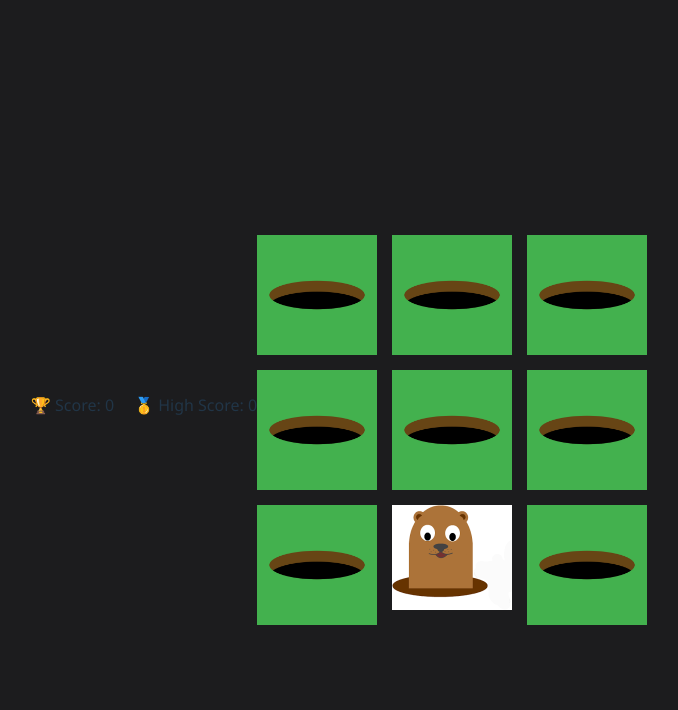
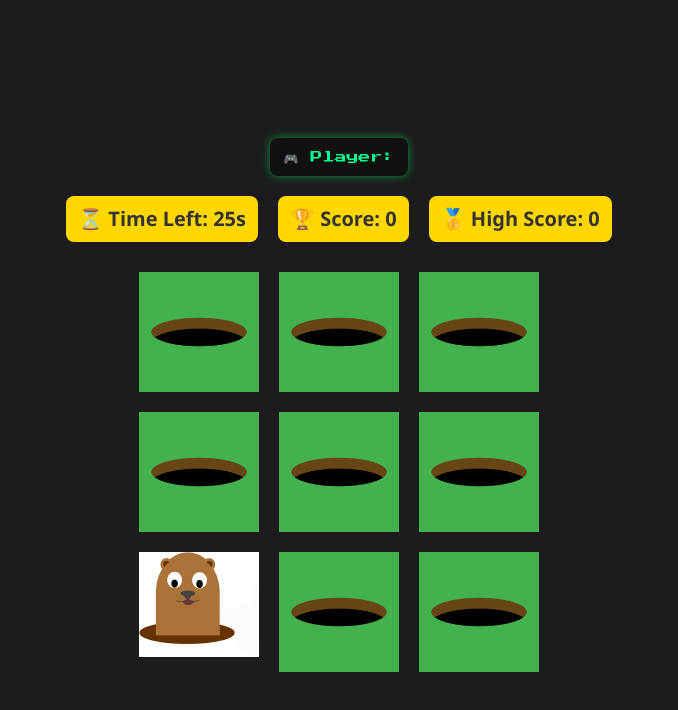
Before and after one commit to mbuba-droid/Whack_Mole_React-Flask, a React (Vite) app in the folder my-app/: page /game in a window 1280 px wide. Shown: the top 710 px of the page, without its empty margins (301-979 px from the left). Built offline with nearby package versions, Linux system fonts and the light colour scheme; sample sign-in values are in the browser's storage.

Commit message:
general styling

```diff
--- a/my-app/src/Game.css
+++ /dev/null
@@ -1,24 +0,0 @@
-.game-container {
-  display: flex;
-  justify-content: center;
-  align-items: center;
-  margin-top: 30px;
-}
-
-.grid {
-  display: grid;
-  grid-template-columns: repeat(3, 120px);
-  grid-gap: 15px;
-}
-
-.grid-cell {
-  width: 120px;
-  height: 120px;
-  object-fit: contain;
-  cursor: pointer;
-  transition: transform 0.2s ease;
-}
-
-.grid-cell:hover {
-  transform: scale(1.1);
-}
--- a/my-app/src/components/Game.jsx
+++ b/my-app/src/components/Game.jsx
@@ -1,57 +1,144 @@
-import { useEffect, useState } from "react";
-import "../Game.css";
+import { useEffect, useState, useRef } from "react";
+import { useNavigate } from "react-router-dom";
+import "../index.css";
 
-import Hole from "../assets/Hole.jpeg";
-import mole from "../assets/mole.png";
+import Hole from '../assets/Hole.jpeg';
+import mole from '../assets/mole.png';
+import whackMusic from '../assets/whack.mp3';
 
 function Game() {
-  // states
   const [moles, setMoles] = useState(new Array(9).fill(false));
+  const [timer, setTimer] = useState(30);
+  const [gameOver, setGameOver] = useState(false);
   const [score, setScore] = useState(0);
   const [highScore, setHighScore] = useState(() => {
-    const saved = localStorage.getItem("highScore");
+    const saved = localStorage.getItem('highScore');
     return saved ? parseInt(saved, 10) : 0;
   });
+  const [playerName, setPlayerName] = useState("");
 
-  // mole appearance
+  const navigate = useNavigate();
+  const audioRef = useRef(null);
+
   useEffect(() => {
+    if (audioRef.current) {
+      gameOver ? audioRef.current.pause() : audioRef.current.play();
+    }
+  }, [gameOver]);
+
+  useEffect(() => {
+    const storedUser = localStorage.getItem('loggedInUser');
+    if (storedUser) {
+      const user = JSON.parse(storedUser);
+      setPlayerName(user.name);
+    } else {
+      alert('You must be logged in to play!');
+      navigate('/login');
+    }
+  }, [navigate]);
+
+  useEffect(() => {
+    if (gameOver) return;
     const interval = setInterval(() => {
       const randomIndex = Math.floor(Math.random() * moles.length);
       const newMoles = new Array(9).fill(false);
       newMoles[randomIndex] = true;
       setMoles(newMoles);
-    }, 1000); // new mole every second
+    }, 1000);
 
 return () => clearInterval(interval);
-  }, [moles.length]);
+  }, [gameOver]);
 
-  // handle click
+  useEffect(() => {
+    if (timer <= 0) {
+      setGameOver(true);
+      setMoles(new Array(9).fill(false));
+      return;
+    }
+    const timerId = setInterval(() => {
+      setTimer(prev => prev - 1);
+    }, 1000);
+    return () => clearInterval(timerId);
+  }, [timer]);
+
+  useEffect(() => {
+    if (gameOver && score > highScore) {
+      setHighScore(score);
+      localStorage.setItem('highScore', score);
+    }
+  }, [gameOver, score, highScore]);
+
   const handleMoleClick = (index) => {
-    if (moles[index]) {
-      const newScore = score + 1;
-      setScore(newScore);
-
-      if (newScore > highScore) {
-        setHighScore(newScore);
-        localStorage.setItem("highScore", newScore);
-      }
-
+    if (moles[index] && !gameOver) {
+      setScore(prev => prev + 20);
       const newMoles = [...moles];
       newMoles[index] = false;
       setMoles(newMoles);
     }
   };
 
-  // game grid + scoreboard
+  const handlePlayAgain = () => {
+    setScore(0);
+    setTimer(30);
+    setGameOver(false);
+    setMoles(new Array(9).fill(false));
+  };
+
   return (
-    <div className="game-container">
-      {/* scoreboard */}
-      <div className="scoreboard" style={{ marginBottom: "20px" }}>
-        <span style={{ marginRight: "20px" }}>🏆 Score: {score}</span>
-        <span>🥇 High Score: {highScore}</span>
+    <div className="game-container" style={{ position: 'relative' }}>
+      <audio ref={audioRef} src={whackMusic} loop autoPlay />
+
+  <div style={{
+    fontFamily: "'Press Start 2P', monospace",
+    fontSize: '12px',
+    backgroundColor: '#111',
+    color: '#00ff90',
+    padding: '10px 14px',
+    borderRadius: '8px',
+    boxShadow: '0 0 8px rgba(0, 255, 100, 0.5)',
+    display: 'inline-block',
+    marginBottom: '10px',
+    marginTop: '10px'
+  }}>
+    🎮 Player: {playerName}
   </div>
 
-      {/* grid */}
+  <div className="status-bar" style={{ display: 'flex', gap: '20px', marginBottom: '10px' }}>
+    <div className="timer" style={{
+      fontSize: '20px',
+      fontWeight: 'bold',
+      padding: '8px 12px',
+      backgroundColor: '#ffd700',
+      borderRadius: '8px',
+      color: '#333',
+      userSelect: 'none'
+    }}>
+      ⏳ Time Left: {timer}s
+    </div>
+    <div className="score" style={{
+      fontSize: '20px',
+      fontWeight: 'bold',
+      padding: '8px 12px',
+      backgroundColor: '#ffd700',
+      borderRadius: '8px',
+      color: '#333',
+      userSelect: 'none'
+    }}>
+      🏆 Score: {score}
+    </div>
+    <div className="high-score" style={{
+      fontSize: '20px',
+      fontWeight: 'bold',
+      padding: '8px 12px',
+      backgroundColor: '#ffd700',
+      borderRadius: '8px',
+      color: '#333',
+      userSelect: 'none'
+    }}>
+      🥇 High Score: {highScore}
+    </div>
+  </div>
+
   <div className="grid">
     {moles.map((isMole, index) => (
       <img
@@ -63,6 +150,16 @@ function Game() {
       />
     ))}
   </div>
+
+  {gameOver && (
+    <div className="game-over-modal">
+      GAME OVER!
+      <div>
+        <button onClick={handlePlayAgain}>Play Again</button>
+        <button onClick={() => navigate('/')} style={{ marginLeft: '10px' }}>Home</button>
+      </div>
+    </div>
+  )}
 </div>
   );
 }
--- a/my-app/src/index.css
+++ b/my-app/src/index.css
@@ -176,18 +176,8 @@ button:focus {
   font-weight: bold;
   cursor: pointer;
 }
-/* ===== Hammer Style ===== */
-img[alt="Hammer"] {
-  transition: transform 0.1s ease;
-  animation: hammer-hit 0.2s ease-out;
-  pointer-events: none;
+
+
+.game-over-modal button:hover {
+  background-color: #ffec7a;
 }
-
-@keyframes hammer-hit {
-  0% {
-    transform: rotate(-45deg) scale(1.2);
-  }
-  100% {
-    transform: rotate(-45deg) scale(1);
-  }
-}
```
Also changed, not shown: 1 other file (tests, documents, lock files or other folders). Lines whose indentation alone changed are shown as unchanged.
